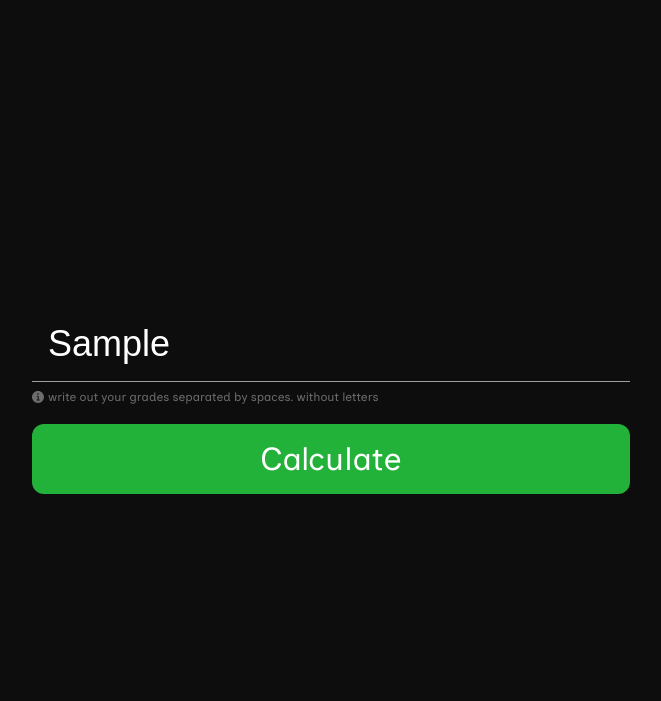
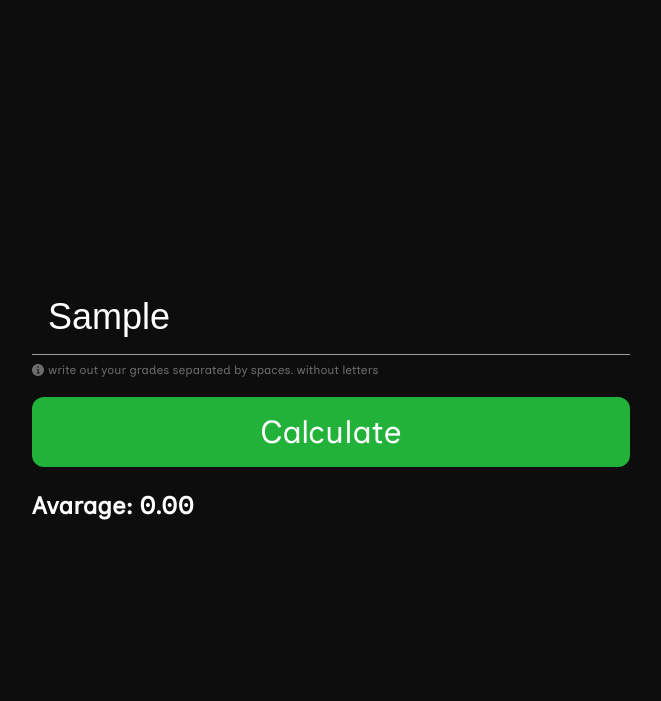
Before and after one commit to y0na24/calc, a website built with Vite: page index.html in a window 1280 px wide. Both pictures are taken after typing "Sample" into the empty fields and a click on the button "Calculate". Shown: the top 701 px of the page, without its empty margins (309-970 px from the left). Built offline with nearby package versions, Linux system fonts and the light colour scheme.

Commit message:
add script and small fixes

```diff
--- /dev/null
+++ b/app/js/script.js
@@ -0,0 +1,30 @@
+function calculateAverage() {
+    const inputElement = document.getElementById('marks');
+    const outputElement = document.getElementById('output');
+    const h2Elements = document.getElementsByTagName('h2'); // Получаем коллекцию элементов <h2>
+
+    const inputNumbers = inputElement.value.trim().split(' ');
+    let sum = 0;
+
+    for (let i = 0; i < inputNumbers.length; i++) {
+      const num = parseFloat(inputNumbers[i]);
+
+      // Проверка на валидность числа
+      if (!isNaN(num)) {
+        sum += num;
+      }
+    }
+
+    if (inputNumbers.length > 0) {
+      const average = sum / inputNumbers.length;
+
+      // Убираем класс "hidden" у каждого элемента <h2>
+      for (let i = 0; i < h2Elements.length; i++) {
+        h2Elements[i].classList.remove("hidden");
+      }
+
+      outputElement.textContent = `${average.toFixed(2)}`;
+    } else {
+      outputElement.textContent = 'Введите допустимые числа.';
+    }
+  }
--- a/app/styles/style.css
+++ b/app/styles/style.css
@@ -115,6 +115,16 @@ main button {
 
 main button:hover {
     box-shadow: 0px 0px 26px 0px #22B239;
-    transition: all ease 0.4s;
+    transition: all ease 0.3s;
     transform:scale(1.05);
 }
+
+main h2 {
+    margin-top: 24px;
+    font-size: 24px;
+    font-family: 'InclusiveSans';
+}
+
+.hidden {
+    display: none;
+}
--- a/index.html
+++ b/index.html
@@ -18,13 +18,15 @@
 
 
             </div>
-            <button>Calculate</button>
+            <button onclick="calculateAverage()">Calculate</button>
+            <h2 class="hidden">Avarage: <span id="output"></span></h2>
         </div>
 
 
     </main>
     <footer>
-        <a href="https://oxeedesign.t.me"><img src="/app/assets/logo.svg" alt="Oxee design and dev logo"></a>
+        <a href="https://oxeedesign.t.me" target="_blank"><img src="/app/assets/logo.svg" alt="Oxee design and dev logo"></a>
     </footer>
+    <script src="/app/js/script.js"></script>
 </body>
 </html>
```
